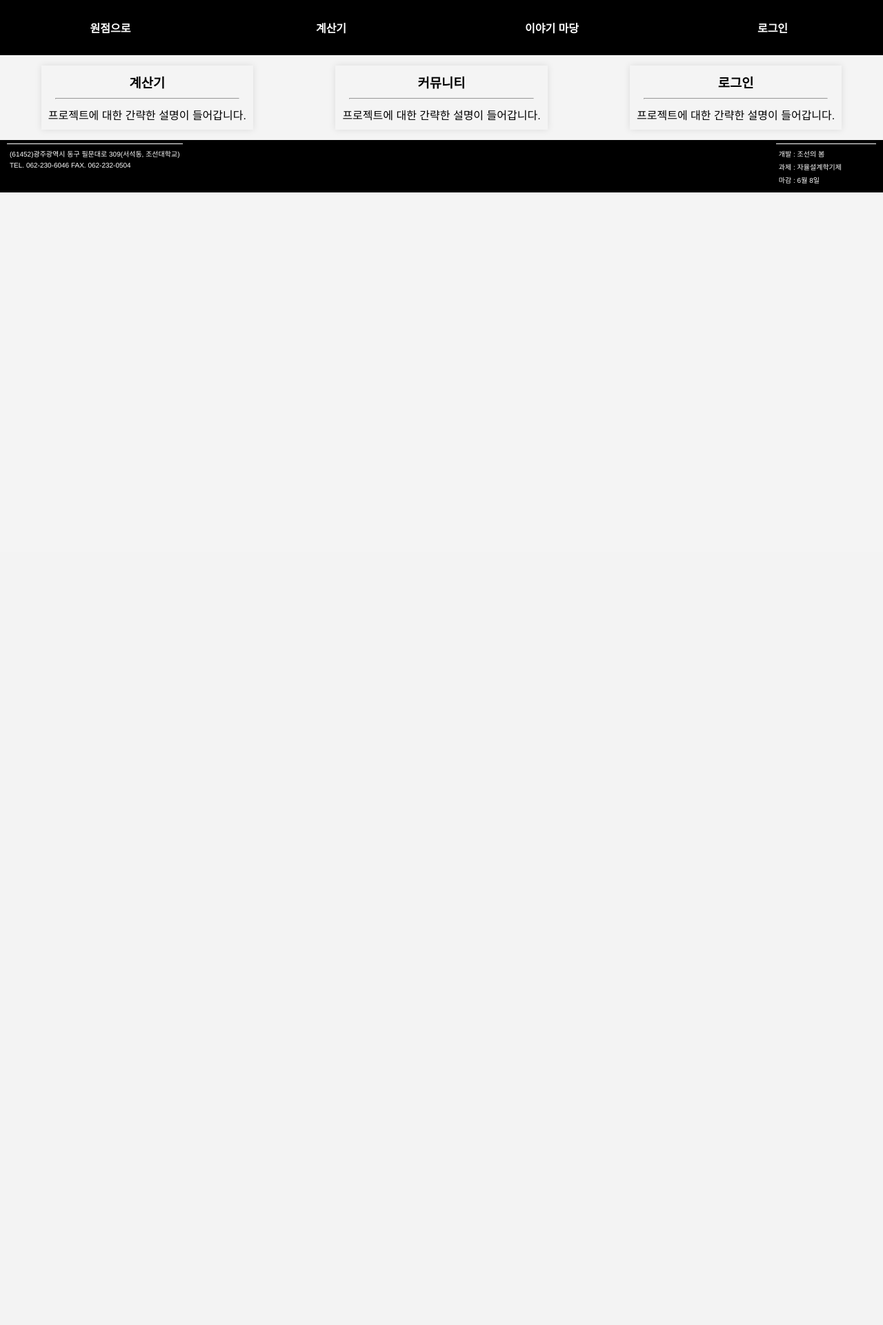
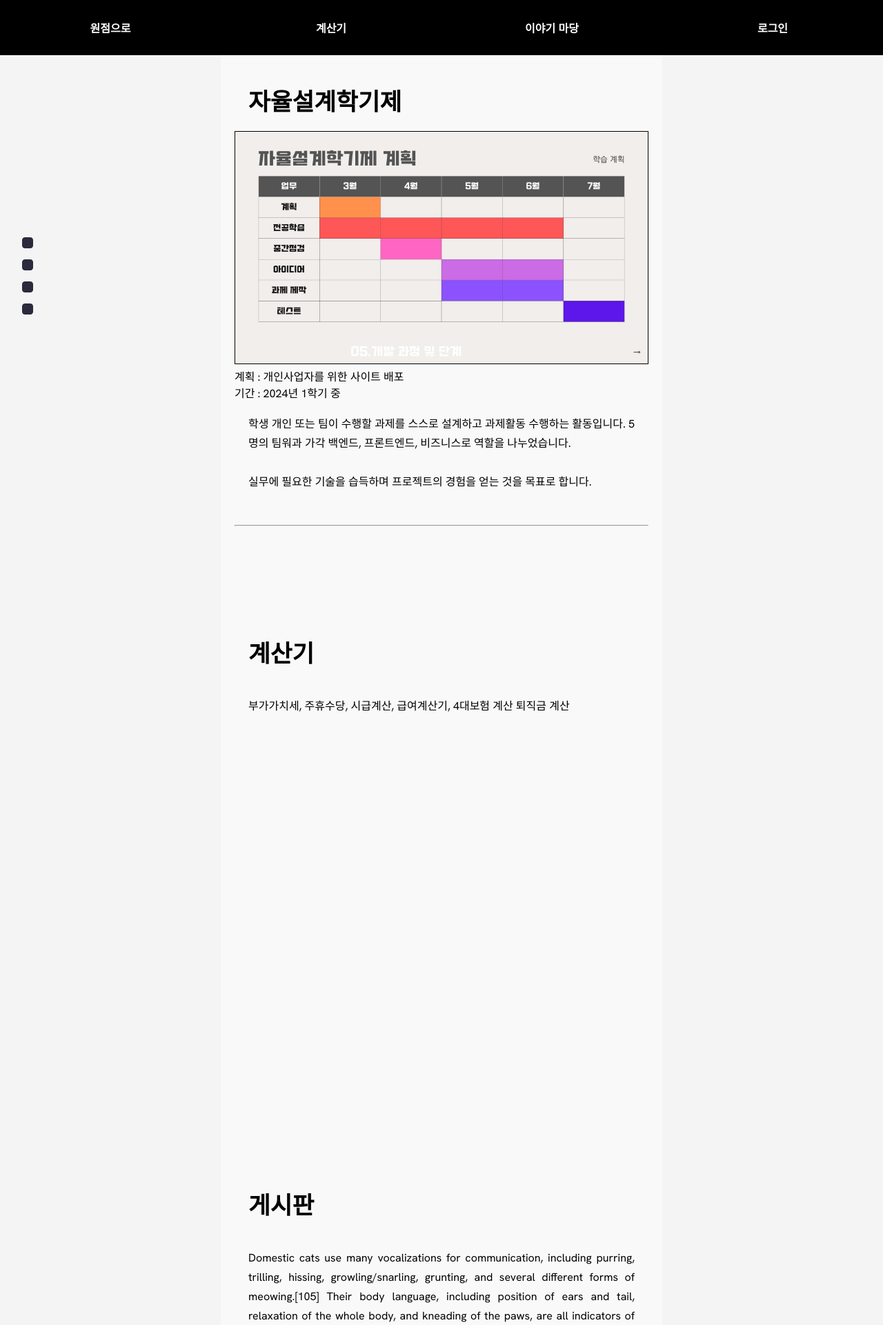
Before and after one commit to scorve12/chsun_spring_HTML, a PHP site: page /main/contact.html in a window 1280 px wide. Shown: the top 1921 px of the page at 69% size. Before the commit the page ends 279 px from the top, so only its background shows below. Run offline with PHP 8.4, Linux system fonts and the light colour scheme; some web fonts are replaced.

Commit message:
fix contact

```diff
--- a/css/contact.css
+++ b/css/contact.css
@@ -1,27 +1,50 @@
-hr {
-    margin: 10px;
-}
-.portfolio {
-    padding-top: 80px;
-    display: flex;
-    flex-wrap: wrap;
-    justify-content: space-around;
-    padding-top: 80px;
+@import url("https://fonts.googleapis.com/css?family=Hanken%20Grotesk:700|Hanken%20Grotesk:400");
+
+
+h1 {
+
+    font-size: 3.8rem;
+    /* 67.36px */
 }
 
-.portfolio-item {
-    margin: 15px;
-    box-shadow: 0 0 10px 0 rgba(0,0,0,0.1);
-    transition: transform 0.3s ease;
+h2 {
+    padding: 20px;
+    font-size: 2.158rem;
+    /* 50.56px */
 }
 
-.portfolio-item img {
-    width: 100%;
-    height: auto;
+h3 {
+    padding: 20px;
+    font-size: 2rem;
 }
 
-.portfolio-item .description {
-    padding: 10px;
+p {
+    padding: 20px;
+    font-size: 1rem;
+    line-height: 175%;
+}
+
+* {
+    scroll-behavior: smooth;
+    box-sizing: border-box;
+    font-family: "Hanken Grotesk";
+    font-size: 1rem;
+    transition: all ease 0.1s;
+}
+
+body {
+
+
+    margin: 0;
+}
+
+.progress-btn {
+    text-decoration: none;
+    color: inherit;
+    position: relative;
+    opacity: 0;
+    text-wrap: nowrap;
+    display: block;
     text-align: center;
 }
 
--- a/main/contact.html
+++ b/main/contact.html
@@ -35,10 +35,9 @@
                     <a href="#"><b>계산기</b></a>
                     <div class="sub-wrap">
                         <ul>
-                            <li> <a href="/calculator/synthesis.html" >종합소득세 계산</a></li>
-                            <li><a href="/calculator/hourly.html">시급 계산</a></li>
-                            <li><a href="/calculator/retirement.html" >퇴직금 계산</a></li>
-                            <li><a href="/calculator/salary.html">급여 계산</a></li>
+                            <li> <a href="/calculator/synthesis.html">종합소득세 계산</a></li>
+                            <li><a href="/calculator/wiki.html">금융상식</a></li>
+                            <li><a href="/calculator/salary.html">직원 계산기</a></li>
                         </ul>
                     </div>
                 </li>
@@ -60,29 +59,59 @@
     </header>
     <!--코드 작성-->
 
-            <section class="portfolio">
-                <div class="portfolio-item">
-                    <div class="description">
-                        <h3>계산기</h3>
+    <main>
+        <div id="sidebar">
+            <ul class="progress-bar">
+                <li><a class="progress-btn" href="#section1">소개</a></li>
+                <li><a class="progress-btn" href="#section2">계산기</a></li>
+                <li><a class="progress-btn" href="#section3">게시판</a></li>
+                <li><a class="progress-btn" href="#section4">로그인</a></li>
+            </ul>
+        </div>
+
+        <div class="content">
+            <div id="section1" class="section">
+                <h2>자율설계학기제</h2>
+                <img src="../img/2024년 1학기 자율설계학기제.jpg">
+                <ul style="text-align: left; ">
+                    <li>계획 : 개인사업자를 위한 사이트 배포</li>
+                    <li>기간 : 2024년 1학기 중</li>
+                </ul>
+                <p>학생 개인 또는 팀이 수행할 과제를 스스로 설계하고 과제활동 수행하는 활동입니다. 5명의 팀워과 가각 백엔드, 프론트엔드, 비즈니스로 역할을 나누었습니다.
+                    <br><br>
+                    실무에 필요한 기술을 습득하며 프로젝트의 경험을 얻는 것을 목표로 합니다.
+                    <br><br>
+                </p>
                 <hr>
-                        <p>프로젝트에 대한 간략한 설명이 들어갑니다.</p>
+            </div>
+            <div id="section2" class="section">
+                <h2>계산기</h2>
+                <p>부가가치세, 주휴수당, 시급계산, 급여계산기, 4대보험 계산 퇴직금 계산</p>
+            </div>
+            <div id="section3" class="section">
+                <h2>게시판</h2>
+                <p>Domestic cats use many vocalizations for communication, including purring, trilling, hissing,
+                    growling/snarling, grunting, and several different forms of meowing.[105] Their body language,
+                    including position of ears and tail, relaxation of the whole body, and kneading of the paws, are
+                    all
+                    indicators of mood. The tail and ears are particularly important social signal mechanisms; a
+                    raised
+                    tail indicates a friendly greeting, and flattened ears indicate hostility. Tail-raising also
+                    indicates the cat's position in the group's social hierarchy, with dominant individuals raising
+                    their tails less often than subordinate ones.[106] Feral cats are generally silent.[107]: 208
+                    Nose-to-nose touching is also a common greeting and may be followed by social grooming, which is
+                    solicited by one of the cats raising and tilting its head.</p>
+            </div>
+            <div id="section4" class="section">
+                <h2>로그인</h2>
+                <p>To aid with navigation and sensation, cats have dozens of movable whiskers (vibrissae) over their
+                    body, especially their faces. These provide information on the width of gaps and on the location
+                    of
+                    objects in the dark, both by touching objects directly and by sensing air currents; they also
+                    trigger protective blink reflexes to protect the eyes from damage</p>
             </div>
         </div>
-                <div class="portfolio-item">
-                    <div class="description">
-                        <h3>커뮤니티</h3>
-                        <hr>
-                        <p>프로젝트에 대한 간략한 설명이 들어갑니다.</p>
-                    </div>
-                </div>
-                <div class="portfolio-item">
-                    <div class="description">
-                        <h3>로그인</h3>
-                        <hr>
-                        <p>프로젝트에 대한 간략한 설명이 들어갑니다.</p>
-                    </div>
-                </div>
-            </section>
+    </main>
 
     <footer>
         <div class="contact-info">
```
Also changed, not shown: css/calculator.css (+2 -13 lines). Lines whose indentation alone changed are shown as unchanged.
